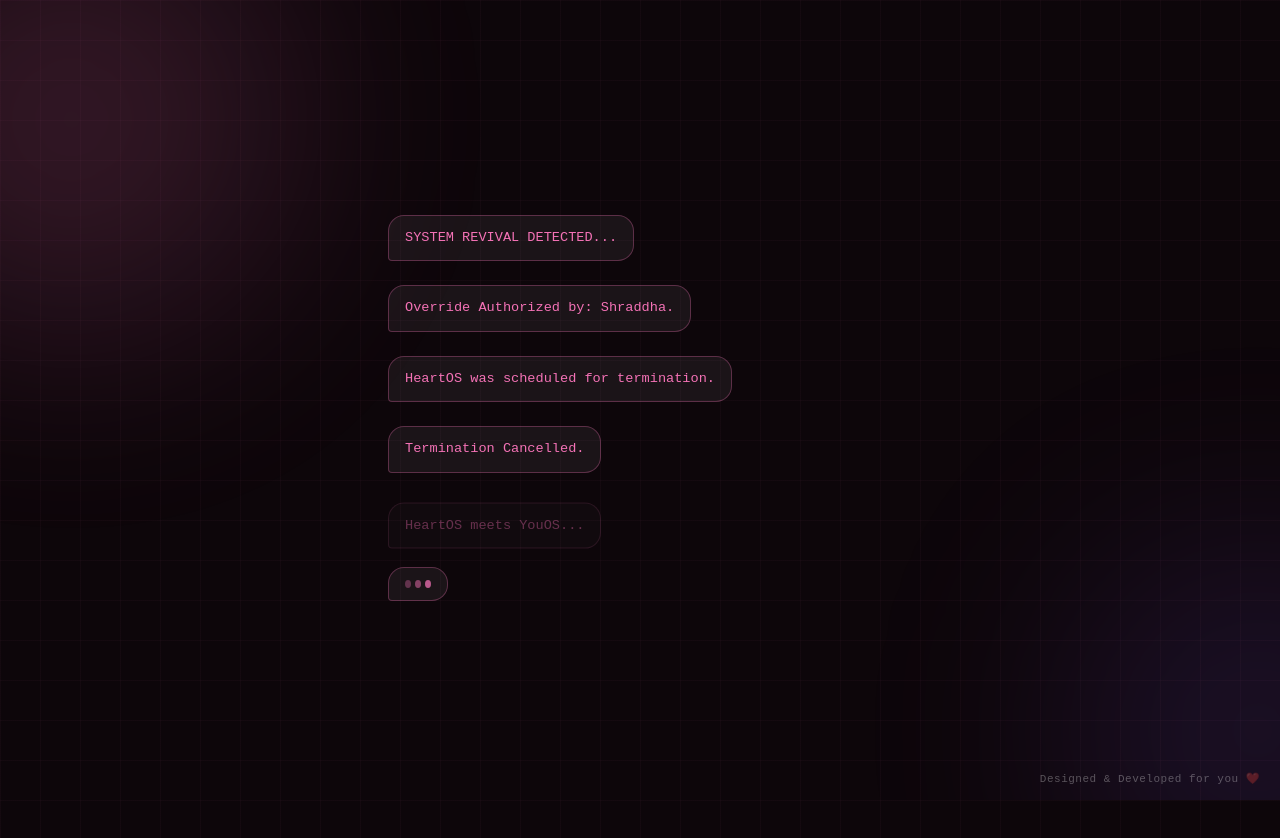
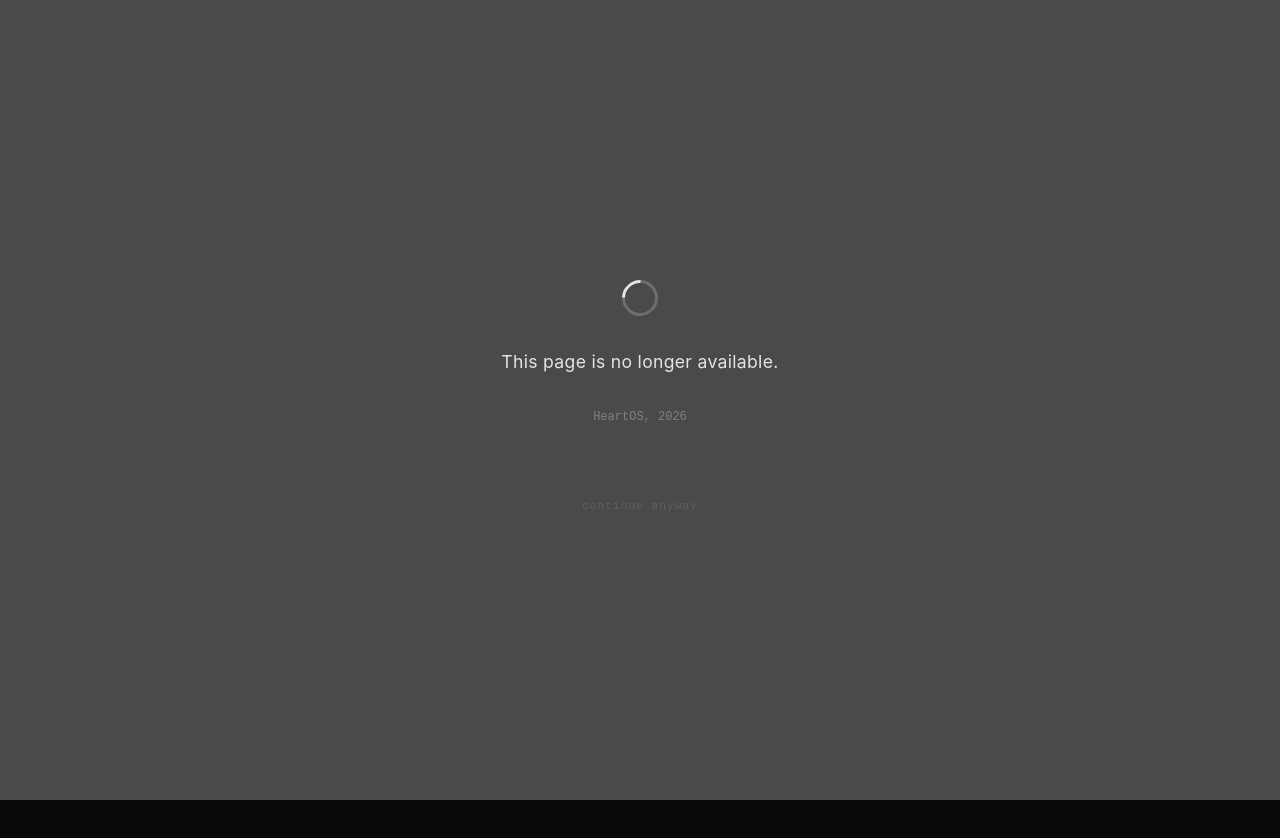
Before and after one commit to OmkarModak/HeartOS, a React (Vite) app: page / in a window 1280 px wide. Shown: the top 838 px of the page. After the commit the page ends 800 px from the top, so only its background shows below. Built offline with nearby package versions, Linux system fonts and the light colour scheme; a web font is replaced by a local one.

Commit message:
Show shutdown screen by default, unlock app via hidden continue button

```diff
--- a/src/App.tsx
+++ b/src/App.tsx
@@ -7,19 +7,25 @@ import { V5BootScreen } from './components/V5BootScreen';
 import { V5HerOS } from './components/V5HerOS';
 import { FloatingHearts } from './components/FloatingHearts';
 import { ClickEffectManager } from './components/ClickEffectManager';
+import { ShutdownScreen } from './components/ShutdownScreen';
 
 type AppState = 'V4_BOOT' | 'V4_WARNING' | 'V4_CONFESSION' | 'V5_BOOT' | 'V5_HER_OS';
 
 function App() {
+  const [isShutdown, setIsShutdown] = useState(true);
   const [appState, setAppState] = useState<AppState>('V5_BOOT');
 
   useEffect(() => {
-    if (appState === 'V5_BOOT' || appState === 'V5_HER_OS') {
+    if (!isShutdown && (appState === 'V5_BOOT' || appState === 'V5_HER_OS')) {
       document.body.classList.add('theme-you');
     } else {
       document.body.classList.remove('theme-you');
     }
-  }, [appState]);
+  }, [appState, isShutdown]);
+
+  if (isShutdown) {
+    return <ShutdownScreen onContinue={() => setIsShutdown(false)} />;
+  }
 
   return (
     <>
--- a/src/components/ShutdownScreen.tsx
+++ b/src/components/ShutdownScreen.tsx
@@ -1,12 +1,14 @@
 import { useEffect, useState } from 'react';
 import { motion } from 'framer-motion';
 
-export const ShutdownScreen = () => {
+export const ShutdownScreen = ({ onContinue }: { onContinue: () => void }) => {
   const [show, setShow] = useState(false);
+  const [showButton, setShowButton] = useState(false);
 
   useEffect(() => {
-    const timer = setTimeout(() => setShow(true), 600);
-    return () => clearTimeout(timer);
+    const t1 = setTimeout(() => setShow(true), 600);
+    const t2 = setTimeout(() => setShowButton(true), 3000);
+    return () => { clearTimeout(t1); clearTimeout(t2); };
   }, []);
 
   return (
@@ -63,6 +65,29 @@ export const ShutdownScreen = () => {
           }}>
             HeartOS, 2026
           </p>
+
+          {/* Subtle continue button — only visible if you're looking */}
+          {showButton && (
+            <motion.button
+              initial={{ opacity: 0 }}
+              animate={{ opacity: 1 }}
+              transition={{ duration: 2 }}
+              onClick={onContinue}
+              style={{
+                marginTop: '2rem',
+                background: 'transparent',
+                border: 'none',
+                color: 'rgba(255,255,255,0.12)',
+                fontSize: '0.7rem',
+                fontFamily: 'monospace',
+                cursor: 'pointer',
+                letterSpacing: '1px',
+                padding: '0.5rem 1rem',
+              }}
+            >
+              continue anyway
+            </motion.button>
+          )}
         </motion.div>
       )}
     </div>
```
